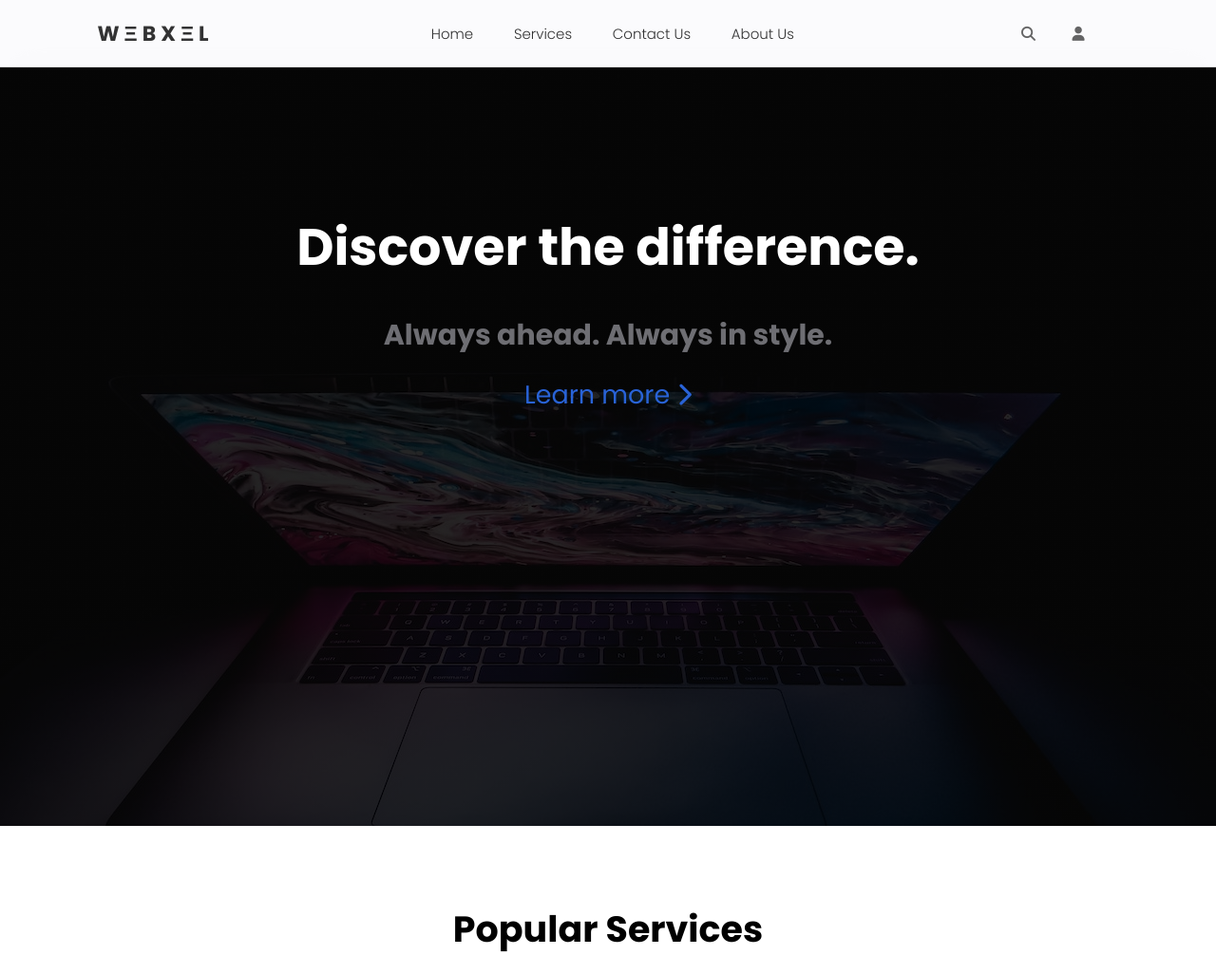
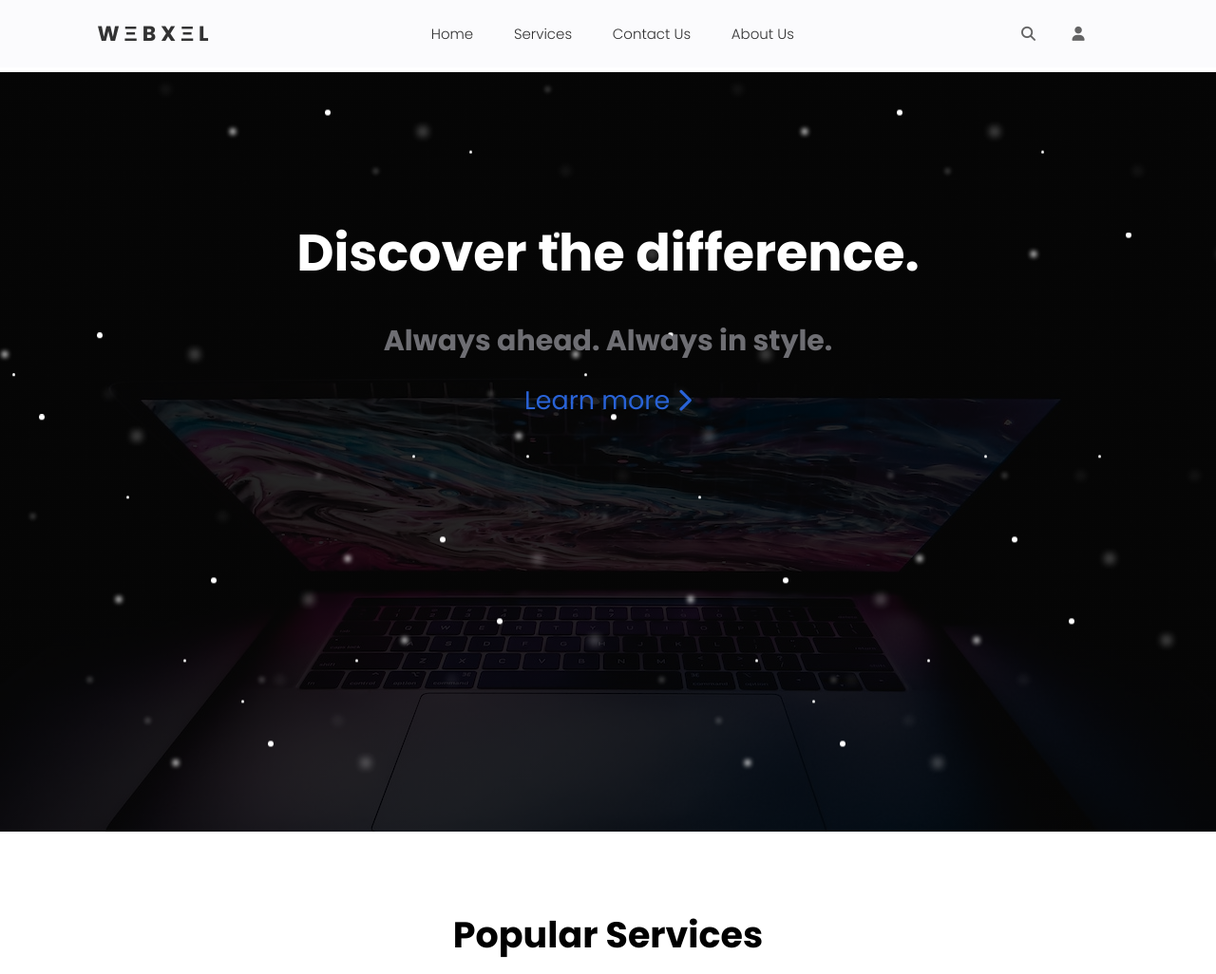
Before and after one commit to charukaonline/webxel-website, a PHP site: page / in a window 1280 px wide. Shown: the top 1026 px of the page at 95% size. Run offline with PHP 8.4, Linux system fonts and the light colour scheme; some libraries are stand-ins or nearby versions.

Commit message:
Create seasoning animation

```diff
--- a/index.php
+++ b/index.php
@@ -15,6 +15,8 @@
     <link rel="stylesheet" href="/assets/css/header.css">
     <link rel="stylesheet" href="/assets/css/footer.css">
 
+    <link rel="stylesheet" href="/snow-falling/snow.css">
+
     <script src="https://cdnjs.cloudflare.com/ajax/libs/jquery/3.6.1/jquery.min.js"></script>
     <script src="https://kit.fontawesome.com/c4254e24a8.js"></script>
 
@@ -25,14 +27,16 @@
 
 <!--Start of Tawk.to Script-->
 <script type="text/javascript">
-    var Tawk_API=Tawk_API||{}, Tawk_LoadStart=new Date();
-    (function(){
-    var s1=document.createElement("script"),s0=document.getElementsByTagName("script")[0];
-    s1.async=true;
-    s1.src='https://embed.tawk.to/655b9f0991e5c13bb5b1f4be/1hfmuafig';
-    s1.charset='UTF-8';
-    s1.setAttribute('crossorigin','*');
-    s0.parentNode.insertBefore(s1,s0);
+    var Tawk_API = Tawk_API || {},
+        Tawk_LoadStart = new Date();
+    (function() {
+        var s1 = document.createElement("script"),
+            s0 = document.getElementsByTagName("script")[0];
+        s1.async = true;
+        s1.src = 'https://embed.tawk.to/655b9f0991e5c13bb5b1f4be/1hfmuafig';
+        s1.charset = 'UTF-8';
+        s1.setAttribute('crossorigin', '*');
+        s0.parentNode.insertBefore(s1, s0);
     })();
 </script>
 <!--End of Tawk.to Script-->
@@ -41,7 +45,10 @@
 <script async src="https://www.googletagmanager.com/gtag/js?id=G-6JKJ2Y1W5K"></script>
 <script>
     window.dataLayer = window.dataLayer || [];
-    function gtag(){dataLayer.push(arguments);}
+
+    function gtag() {
+        dataLayer.push(arguments);
+    }
     gtag('js', new Date());
 
     gtag('config', 'G-6JKJ2Y1W5K');
@@ -50,6 +57,8 @@
 <body>
 
     <?php include('./includes/navbar.php'); ?>
+
+    <?php include('./snow-falling/snow.php') ?>
 
     <!-- Home section start -->
     <section class="home" id="home">
--- /dev/null
+++ b/snow-falling/snow.css
@@ -0,0 +1,33 @@
+/* Snow falling */
+.container .snow {
+    position: relative;
+    display: flex;
+}
+
+.container .snow span {
+    position: relative;
+    min-width: 3px;
+    height: 3px;
+    background: #fff;
+    border-radius: 50%;
+    margin: 0 1vw;
+    box-shadow: -100px 20px 5px #fff,
+        100px 20px 10px #fff;
+    animation: animate 15s linear infinite;
+    animation-duration: calc(135s / var(--i));
+}
+
+.container .snow span:nth-child(even) {
+    min-width: 6px;
+    height: 6px;
+}
+
+@keyframes animate {
+    0% {
+        transform: translateY(-10vh);
+    }
+
+    100% {
+        transform: translateY(100vh);
+    }
+}
--- /dev/null
+++ b/snow-falling/snow.php
@@ -0,0 +1,46 @@
+<div class="container">
+
+    <div class="snow">
+        <span style="--i:11"></span>
+        <span style="--i:12"></span>
+        <span style="--i:24"></span>
+        <span style="--i:10"></span>
+        <span style="--i:14"></span>
+        <span style="--i:23"></span>
+        <span style="--i:18"></span>
+        <span style="--i:16"></span>
+        <span style="--i:19"></span>
+        <span style="--i:20"></span>
+        <span style="--i:22"></span>
+        <span style="--i:25"></span>
+        <span style="--i:18"></span>
+        <span style="--i:21"></span>
+        <span style="--i:13"></span>
+        <span style="--i:15"></span>
+        <span style="--i:26"></span>
+        <span style="--i:17"></span>
+        <span style="--i:13"></span>
+        <span style="--i:28"></span>
+        <span style="--i:11"></span>
+        <span style="--i:12"></span>
+        <span style="--i:24"></span>
+        <span style="--i:10"></span>
+        <span style="--i:14"></span>
+        <span style="--i:23"></span>
+        <span style="--i:18"></span>
+        <span style="--i:16"></span>
+        <span style="--i:19"></span>
+        <span style="--i:20"></span>
+        <span style="--i:22"></span>
+        <span style="--i:25"></span>
+        <span style="--i:18"></span>
+        <span style="--i:21"></span>
+        <span style="--i:13"></span>
+        <span style="--i:15"></span>
+        <span style="--i:26"></span>
+        <span style="--i:17"></span>
+        <span style="--i:13"></span>
+        <span style="--i:28"></span>
+    </div>
+
+</div>
```
Lines whose indentation alone changed are shown as unchanged.
